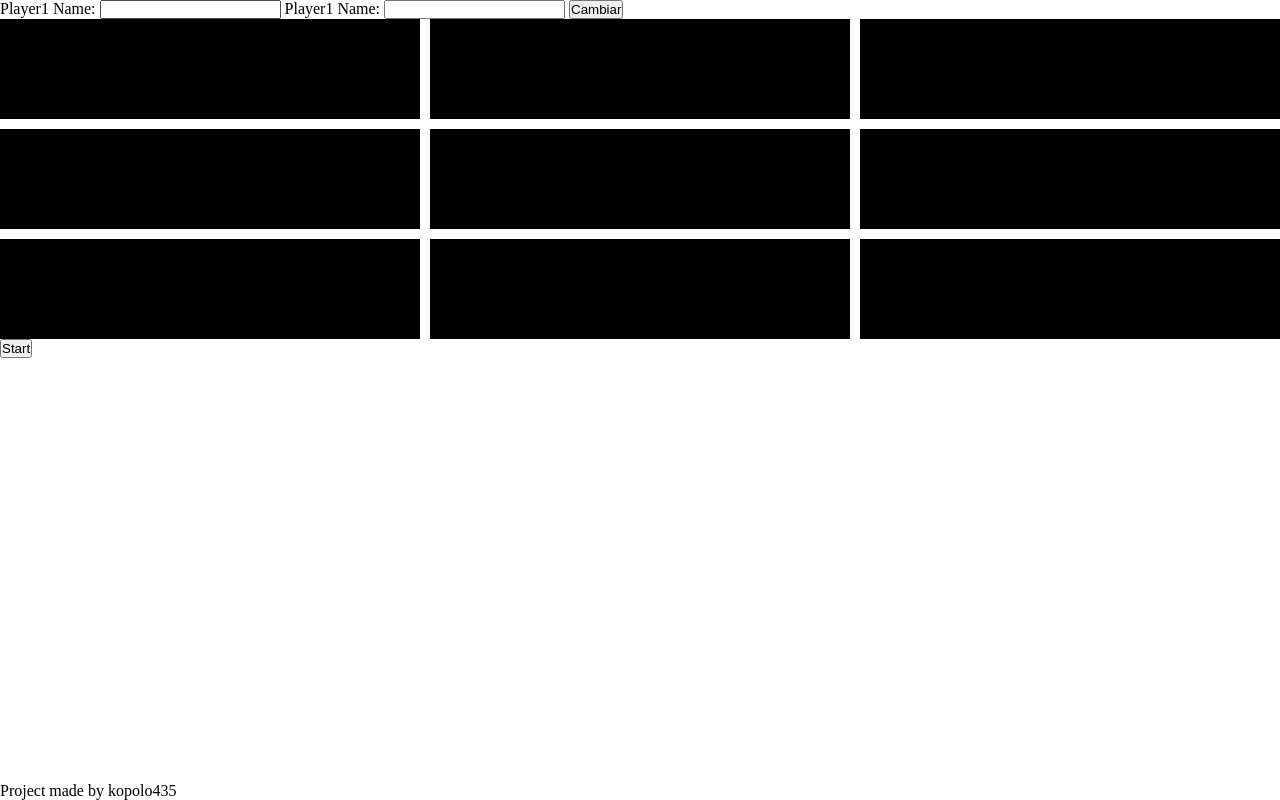
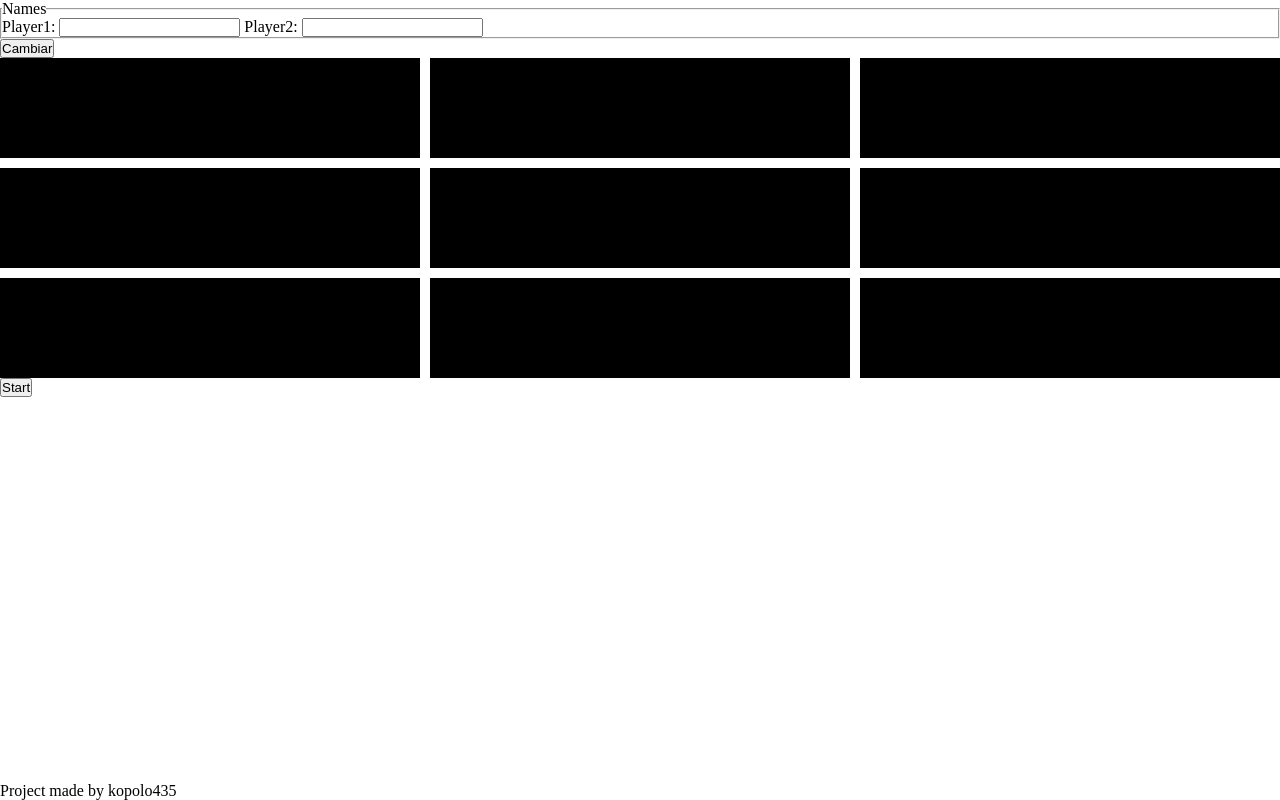
Before and after one commit to kopolo435/tic-tac-toe, a website: page index.html in a window 1280 px wide. Drawn offline with Linux system fonts and the light colour scheme.

Commit message:
Agrega los inputs de name dentro de un fieldset

```diff
--- a/index.html
+++ b/index.html
@@ -12,12 +12,15 @@
     <header>
         <div class="playersName">
             <form action="">
-                <label for="player1">Player1 Name:
-                    <input type="text" name="player1" id="player1">
-                </label>
-                <label for="player2">Player1 Name:
-                    <input type="text" name="player2" id="player2">
-                </label>
+                <fieldset>
+                    <legend>Names</legend>
+                    <label for="player1">Player1:
+                        <input type="text" name="player1" id="player1">
+                    </label>
+                    <label for="player2">Player2:
+                        <input type="text" name="player2" id="player2">
+                    </label>
+                </fieldset>
                 <button type="button" id="nameBtn">Cambiar</button>
             </form>
         </div>
```
